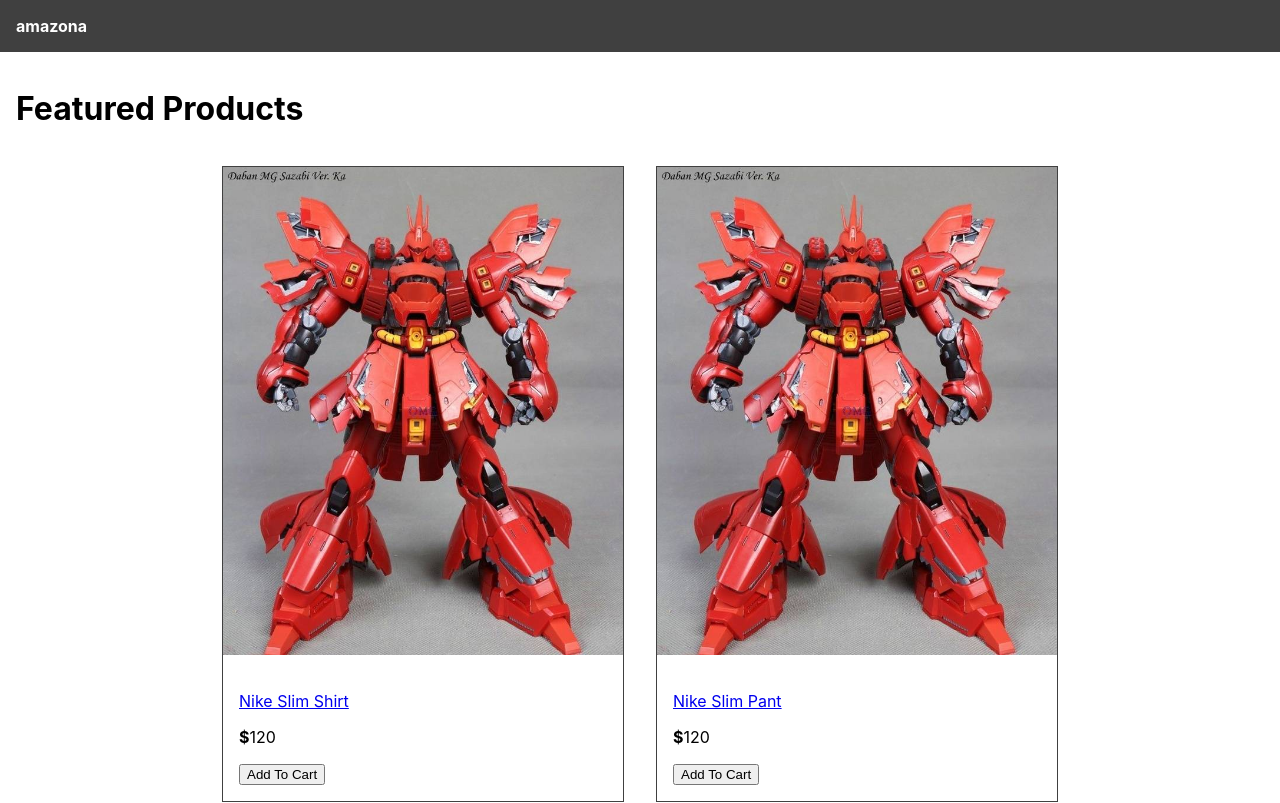
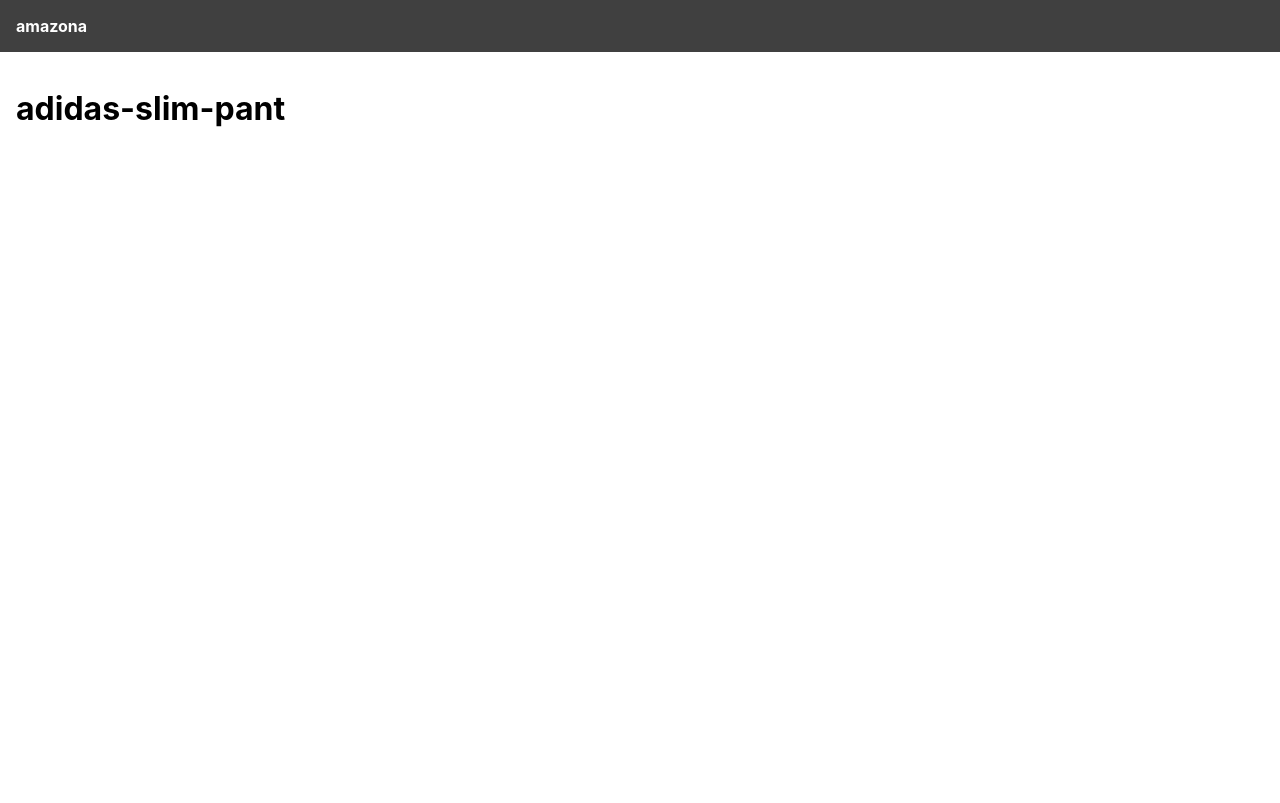
Before and after one commit to dron721/React, a React (Create React App) app in the folder amazona/frontend/: page /product/adidas-slim-pant in a window 1280 px wide. Shown: the top 803 px of the page. Built offline with nearby package versions, Linux system fonts and the light colour scheme.

Commit message:
more changes

```diff
--- a/amazona/frontend/package.json
+++ b/amazona/frontend/package.json
@@ -8,6 +8,7 @@
     "@testing-library/user-event": "^13.5.0",
     "react": "^18.0.0",
     "react-dom": "^18.0.0",
+    "react-router-dom": "^6.3.0",
     "react-scripts": "5.0.1",
     "web-vitals": "^2.1.4"
   },
--- a/amazona/frontend/src/App.js
+++ b/amazona/frontend/src/App.js
@@ -1,31 +1,22 @@
-import data from "./data";
+import { BrowserRouter, Link, Route, Routes } from "react-router-dom";
+import HomeScreen from "./screens/HomeScreen";
+import ProductScreen from "./screens/ProductScreen";
 
 function App() {
   return (
+    <BrowserRouter>
     <div>
-      <header>
-        <a href="/">amazona</a>
-      </header>
-      <main>
-        <h1>Featured Products</h1>
-        <div className="products">
-          {data.products.map((product) => (
-            <div className="product" key={product.slug}>
-              <a href={`/product/${product.slug}`}>
-              <img src={product.image} alt={product.name}></img>
-              </a>
-              <div className="product-info">
-              <a href={`/product/${product.slug}`}>
-                <p>{product.name}</p>
-                </a>
-                <p><strong>$</strong>{product.price}</p>
-                <button>Add To Cart</button>
-              </div>
-            </div>
-          ))}
+        <header>
+          <Link to="/">amazona</Link>
+        </header>
+        <main>
+          <Routes>
+            <Route path="/product/:slug" element={<ProductScreen/>}/>
+            <Route path="/" element={<HomeScreen />} />
+          </Routes>
+        </main>
         </div>
-      </main>
-    </div>
+    </BrowserRouter>
   );
 }
 
--- /dev/null
+++ b/amazona/frontend/src/screens/HomeScreen.js
@@ -0,0 +1,29 @@
+import { Link } from "react-router-dom";
+import data from "../data";
+
+function HomeScreen() {
+    return <div>
+        <h1>Featured Products</h1>
+          <div className="products">
+            {data.products.map((product) => (
+              <div className="product" key={product.slug}>
+                <Link to={`/product/${product.slug}`}>
+                  <img src={product.image} alt={product.name}></img>
+                </Link>
+                <div className="product-info">
+                  <Link to={`/product/${product.slug}`}>
+                    <p>{product.name}</p>
+                  </Link>
+                  <p>
+                    <strong>$</strong>
+                    {product.price}
+                  </p>
+                  <button>Add To Cart</button>
+                </div>
+              </div>
+            ))}
+          </div>
+          </div>
+};
+
+export default HomeScreen;
--- /dev/null
+++ b/amazona/frontend/src/screens/ProductScreen.js
@@ -0,0 +1,14 @@
+import { useParams } from "react-router-dom";
+
+function ProductScreen() {
+    const params = useParams();
+    const {slug} = params;
+
+    return <div>
+        <h1>
+            {slug}
+        </h1>
+    </div>
+ }
+
+export default ProductScreen;
```
Also changed, not shown: 1 other file (tests, documents, lock files or other folders).
